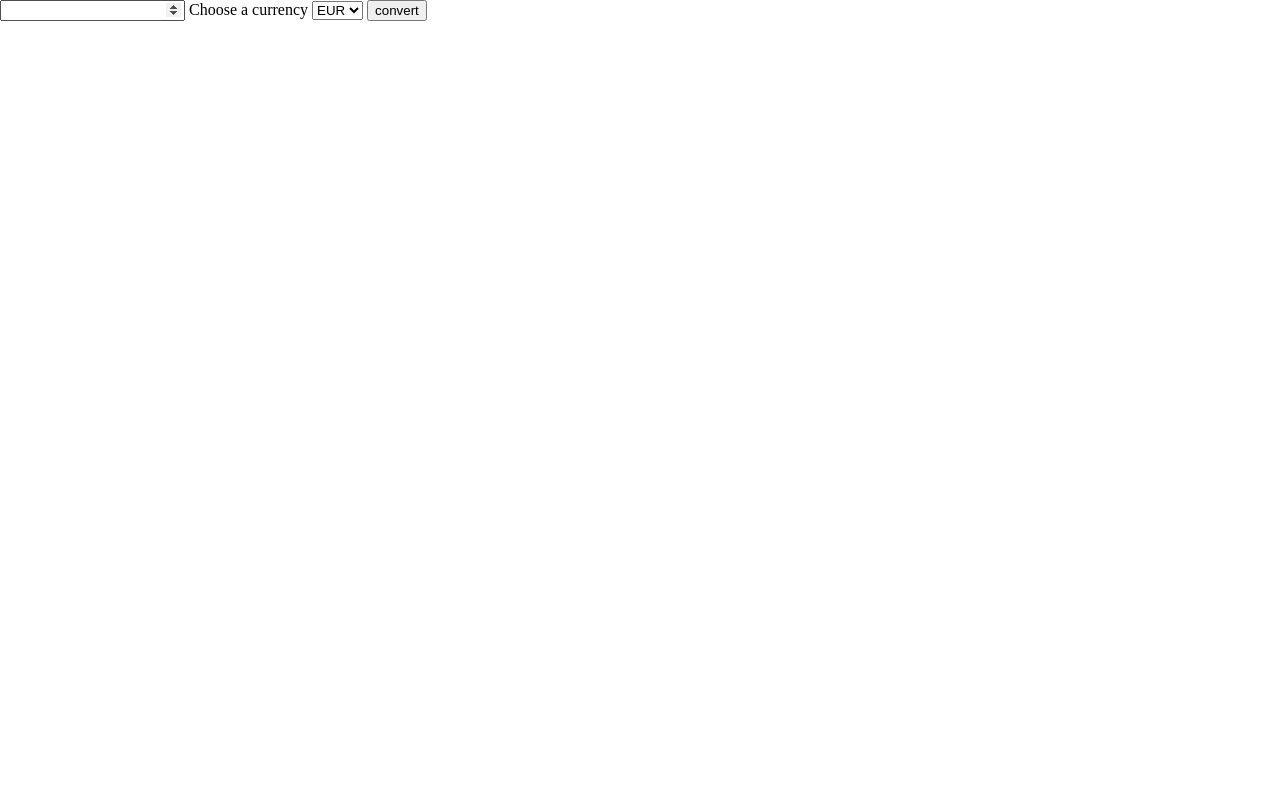
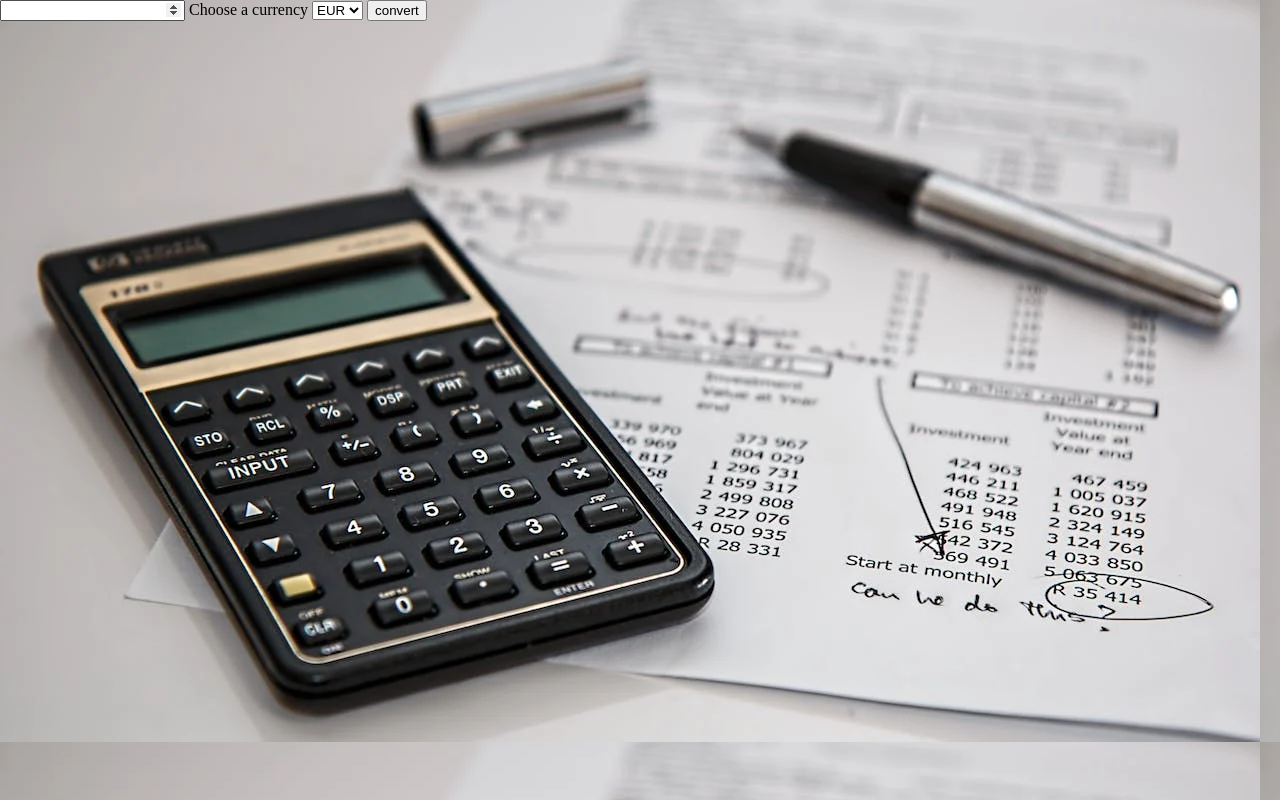
Before and after one commit to kava89andriy/PROJECT-JS-2, a plain HTML site: page index.html in a window 1280 px wide. Drawn offline with Linux system fonts and the light colour scheme.

Commit message:
plus image

```diff
--- a/style.css
+++ b/style.css
@@ -1,3 +1,3 @@
 body {
-  background-color: linear-gradient(#fff 40%, gray);
+  background-image: url(calculator.jpg);
 }
```
Also changed, not shown: calculator.jpg (added).
